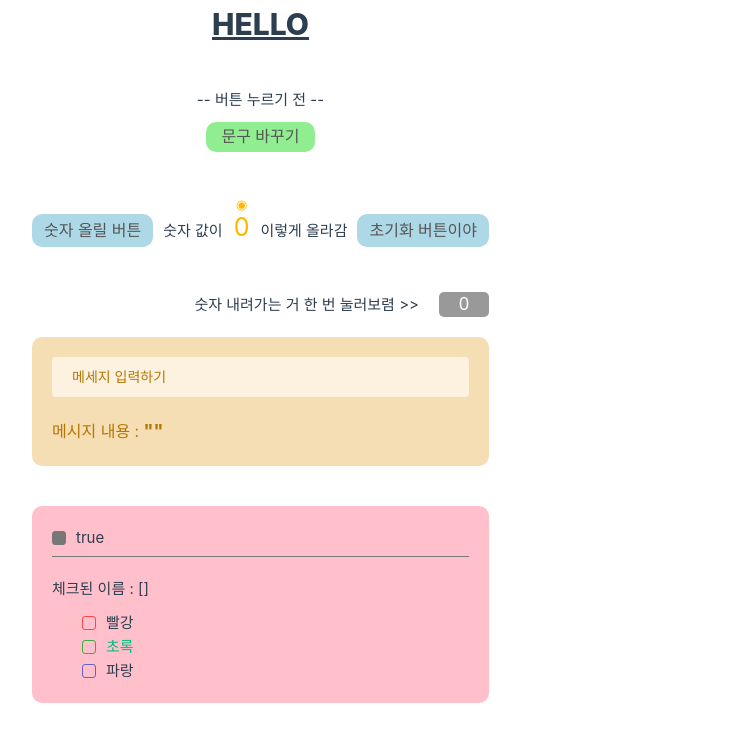
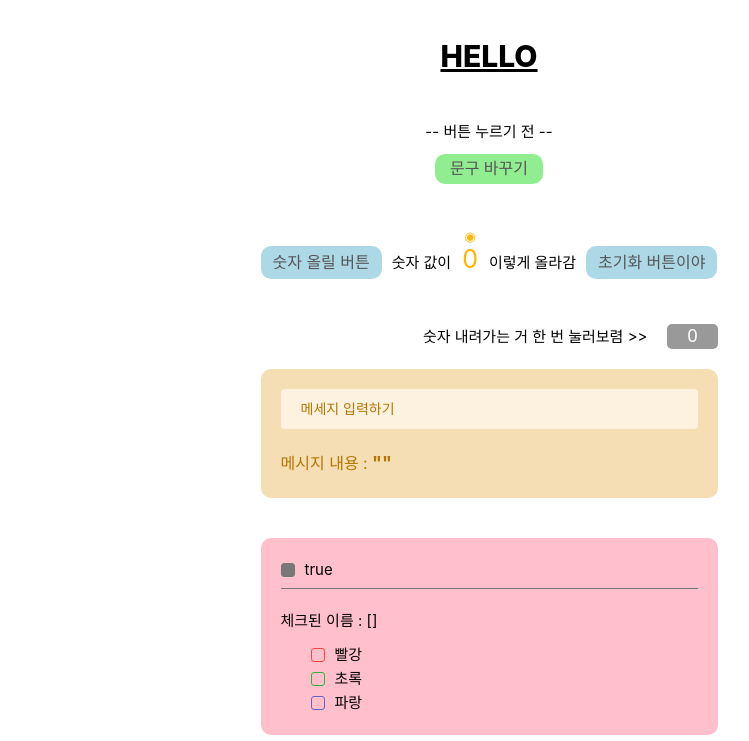
Before and after one commit to QTsom/example-vue, a Vue app in the folder vue-project/: page / in a window 1280 px wide. Shown: the top 741 px of the page, without its empty margins (151-900 px from the left). Built offline with nearby package versions, Linux system fonts and the light colour scheme.

Commit message:
style: edit css

```diff
--- a/vue-project/src/assets/base.css
+++ b/vue-project/src/assets/base.css
@@ -60,8 +60,6 @@
 
 body {
   min-height: 100vh;
-  color: var(--color-text);
-  background: var(--color-background);
   transition:
     color 0.5s,
     background-color 0.5s;
--- a/vue-project/src/assets/main.css
+++ b/vue-project/src/assets/main.css
@@ -8,11 +8,8 @@
   font-weight: normal;
 }
 
-a,
-.green {
+a {
   text-decoration: none;
-  color: hsla(160, 100%, 37%, 1);
-  transition: 0.4s;
 }
 
 @media (hover: hover) {
@@ -27,9 +24,4 @@ a,
     place-items: center;
   }
 
-  #app {
-    display: grid;
-    grid-template-columns: 1fr 1fr;
-    padding: 0 2rem;
-  }
 }
```
